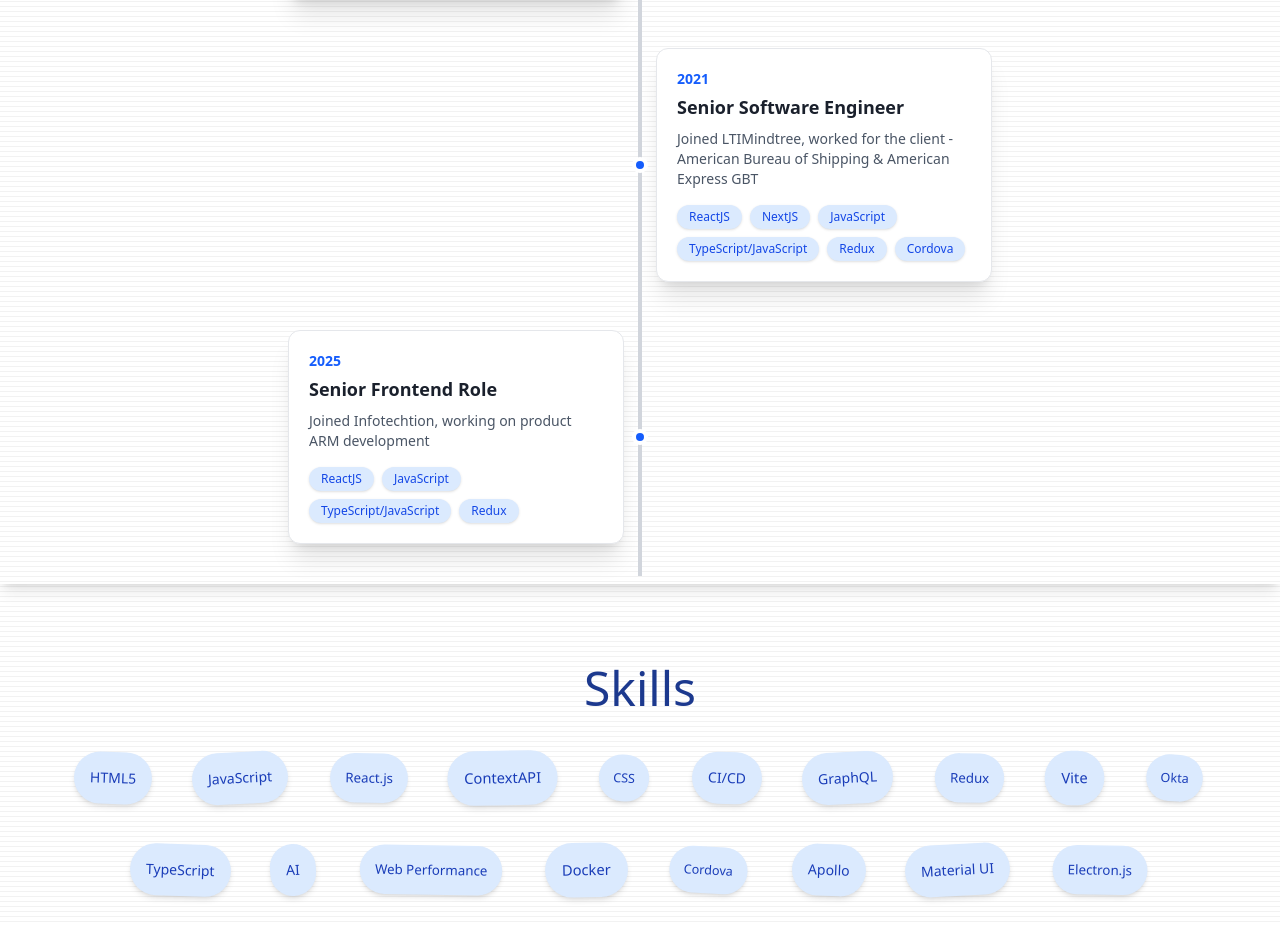
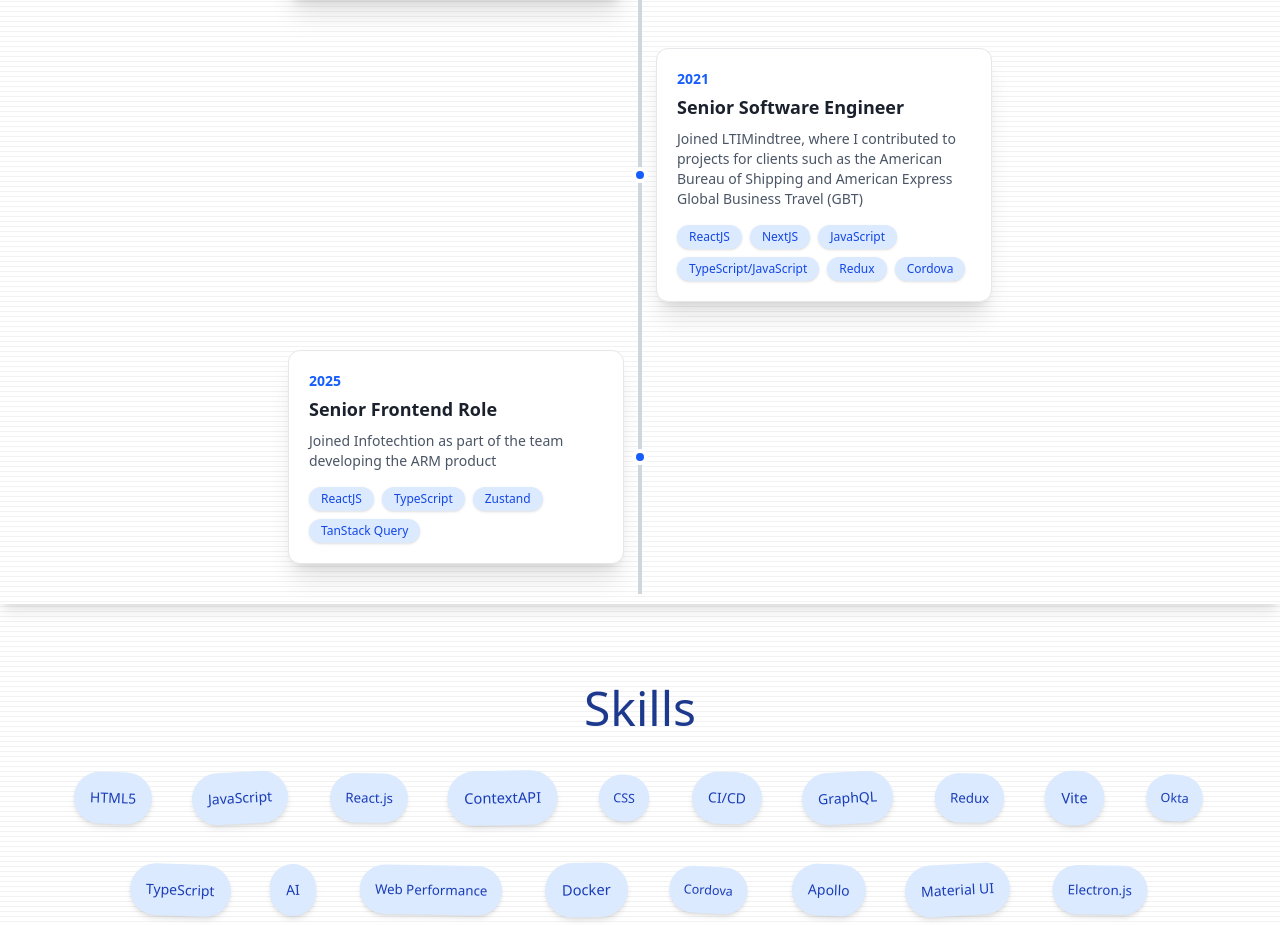
Before and after one commit to PoojaMgr/Portfolio, a Next.js app: page / in a window 1280 px wide. Shown: the part 2629-3555 px from the top of the page. Built offline with nearby package versions, Linux system fonts and the light colour scheme.

Commit message:
Update Tracker.js

```diff
--- a/components/Tracker/Tracker.js
+++ b/components/Tracker/Tracker.js
@@ -32,7 +32,7 @@ const journey = [
     year: "2021",
     title: "Senior Software Engineer",
     description:
-      "Joined LTIMindtree, worked for the client - American Bureau of Shipping & American Express GBT",
+      "Joined LTIMindtree, where I contributed to projects for clients such as the American Bureau of Shipping and American Express Global Business Travel (GBT)",
     skills: [
       "ReactJS",
       "NextJS",
@@ -45,8 +45,8 @@ const journey = [
   {
     year: "2025",
     title: "Senior Frontend Role",
-    description: "Joined Infotechtion, working on product ARM development",
-    skills: ["ReactJS", "JavaScript", "TypeScript/JavaScript", "Redux"],
+    description: "Joined Infotechtion as part of the team developing the ARM product",
+    skills: ["ReactJS","TypeScript","Zustand","TanStack Query"],
   },
 ];
 
```
